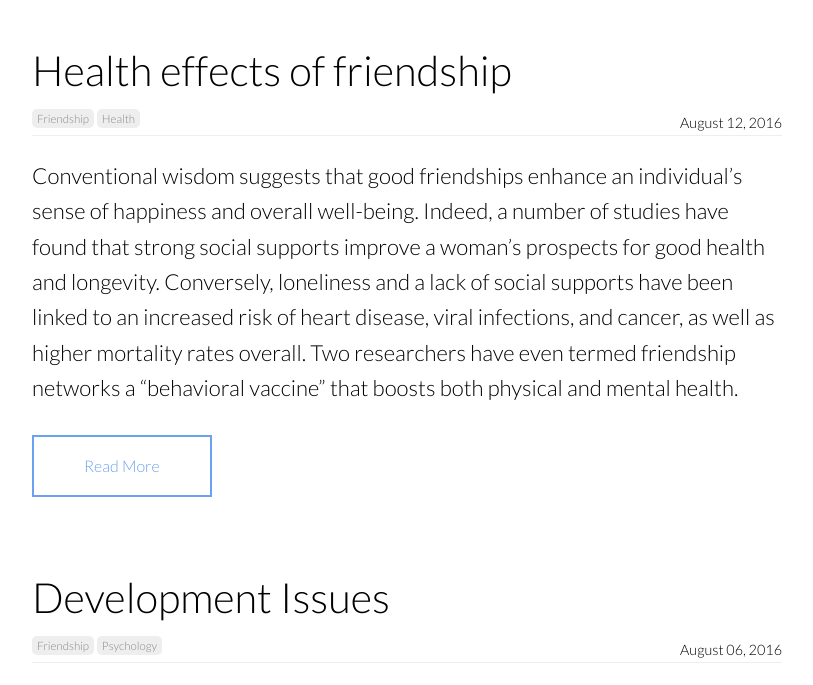
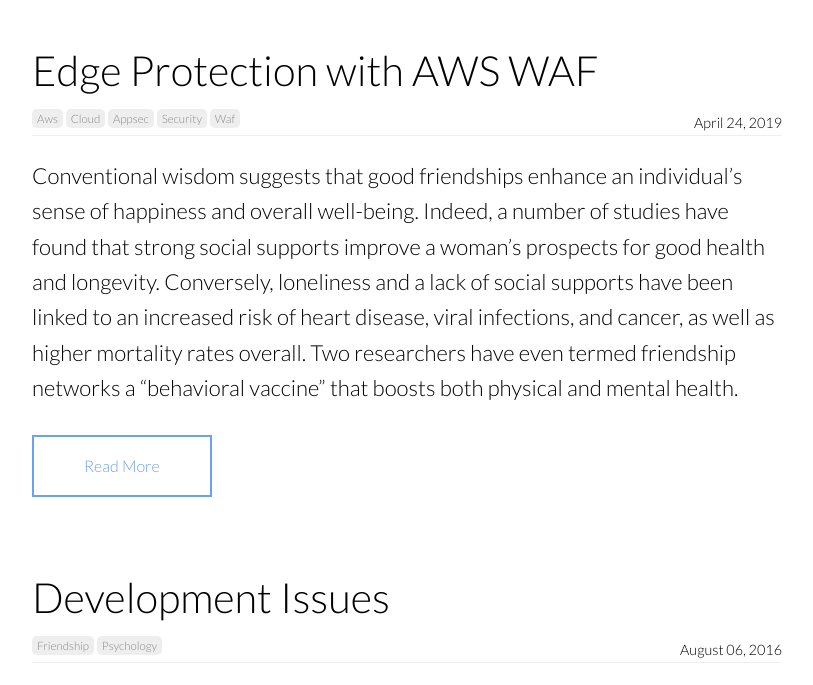
Before and after one commit to gibbsie/gibbsie.github.io, a Jekyll site: the page built from blog/index.html, in a window 1280 px wide and 900 px high, scrolled down 689 px, cut to the strip 215-900 px from the top of the window. Shown: the whole strip, without its empty margins (233-1046 px from the left). Built offline with Jekyll 4.4.1, drawn with Linux system fonts in a browser that asks for light colours; nearby versions of some CDN libraries; the list of posts is cut into pages by our own code.

Commit message:
Initial Commit

```diff
--- a/_posts/2019-04-24-health.md
+++ b/_posts/2019-04-24-awswaf.md
@@ -1,12 +1,15 @@
 ---
-title: Health effects of friendship
-date: 2016-08-12
-description: How does friendship play a role in your health?
+title: Edge Protection with AWS WAF
+date: 2019-04-24
+description: Leveraging AWS WAF to build out an advanced edge protection.
 categories:
-  - friendship
-  - health
-image: https://source.unsplash.com/collection/375719/2000x1322?a=.png
-author_staff_member: tom
+  - aws
+  - cloud
+  - appsec
+  - security
+  - waf
+image: https://source.unsplash.com/eIhH7RTlTZA/2000x1322?a=.png
+author_staff_member: oliver
 ---
 
 Conventional wisdom suggests that good friendships enhance an individual's sense of happiness and overall well-being. Indeed, a number of studies have found that strong social supports improve a woman's prospects for good health and longevity. Conversely, loneliness and a lack of social supports have been linked to an increased risk of heart disease, viral infections, and cancer, as well as higher mortality rates overall. Two researchers have even termed friendship networks a "behavioral vaccine" that boosts both physical and mental health.
```
